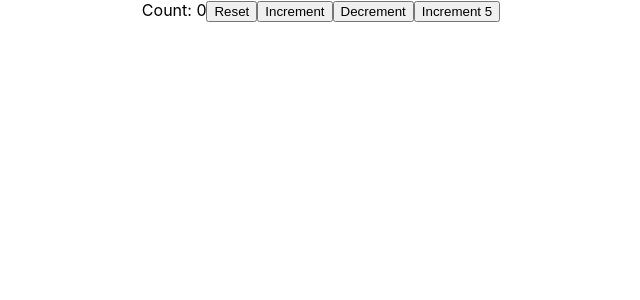
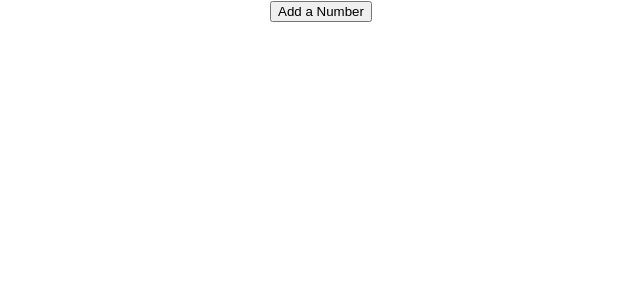
Before and after one commit to nitolpalak/ReactHooks, a React (Create React App) app: page / in a window 1280 px wide. Shown: the top 300 px of the page, without its empty margins (319-959 px from the left). Built offline with nearby package versions, Linux system fonts and the light colour scheme.

Commit message:
Till Tutorial 49

```diff
--- a/src/App.js
+++ b/src/App.js
@@ -4,11 +4,15 @@
 import ClassCounter from './components/ClassCounter';
 import HookCounter from './components/HookCounter';
 import HookCounter2 from './components/HookCounter2';
+import HookCounter3 from './components/HookCounter3';
+import HookCounter4 from './components/HookCounter4';
 
 function App() {
   return (
     <div className="App">
-      <HookCounter2 />
+      <HookCounter4 />
+      {/* <HookCounter3 /> */}
+      {/* <HookCounter2 /> */}
       {/* <ClassCounter />
       <HookCounter /> */}
     </div>
--- a/src/components/HookCounter2.js
+++ b/src/components/HookCounter2.js
@@ -5,17 +5,21 @@
   const [count, setCount] = useState(initialCount);
 
   const incrementFive = () => {
-      for(let i=0; i<5; i++){
-        //   setCount(count + 1)  //doesn't work... because this works on a different thread.. so the {count} is not previous State value
-          setCount((prevCount) => prevCount + 1)  //this works... beacause we pass the previous state value as function(arrow function in this case) to count new state value
-      }
-  }
+    for (let i = 0; i < 5; i++) {
+      //   setCount(count + 1)  //doesn't work... because this works on a different thread.. so the {count} is not previous State value
+      setCount(prevCount => prevCount + 1); //this works... beacause we pass the previous state value as function(arrow function in this case) to count new state value
+    }
+  };
   return (
     <div>
       Count: {count}
       <button onClick={() => setCount(initialCount)}>Reset</button>
-      <button onClick={() => setCount(count + 1)}>Increment</button>
-      <button onClick={() => setCount(count - 1)}>Decrement</button>
+      <button onClick={() => setCount(prevCount => prevCount + 1)}>
+        Increment
+      </button>
+      <button onClick={() => setCount(prevCount => prevCount - 1)}>
+        Decrement
+      </button>
       <button onClick={incrementFive}>Increment 5</button>
     </div>
   );
--- /dev/null
+++ b/src/components/HookCounter3.js
@@ -0,0 +1,26 @@
+import React, { useState } from "react";
+
+function HookCounter3() {
+  const [name, setName] = useState({ firstName: "", lastName: "" });
+  console.log(name.firstName, name.lastName);
+  return (
+    <div>
+      {/* useState() does not update and merge objects manually instead it just sets the assigned value only */}
+      {/* Copy the name value using spread operator(...) and then change firstName or LastName */}
+      <input
+        value={name.firstName}
+        type="text"
+        onChange={e => setName({ ...name, firstName: e.target.value })}
+      />
+      <input
+        value={name.lastName}
+        type="text"
+        onChange={e => setName({ ...name, lastName: e.target.value })}
+      />
+      <h2>Your first name is - {name.firstName}</h2>
+      <h2>Your last name is - {name.lastName}</h2>
+    </div>
+  );
+}
+
+export default HookCounter3;
--- /dev/null
+++ b/src/components/HookCounter4.js
@@ -0,0 +1,27 @@
+import React, { useState } from "react";
+
+function HookCounter4() {
+  const [items, setItems] = useState([]);
+
+  const addItem = () => {
+    setItems([
+      ...items,
+      {
+        id: items.length,
+        value: Math.floor(Math.random() * 10) + 1
+      }
+    ]);
+  };
+  return (
+    <div>
+      <button onClick={addItem}>Add a Number</button>
+      <ul>
+        {items.map(item => (
+          <li key={item.id}>{item.value}</li>
+        ))}
+      </ul>
+    </div>
+  );
+}
+
+export default HookCounter4;
```
